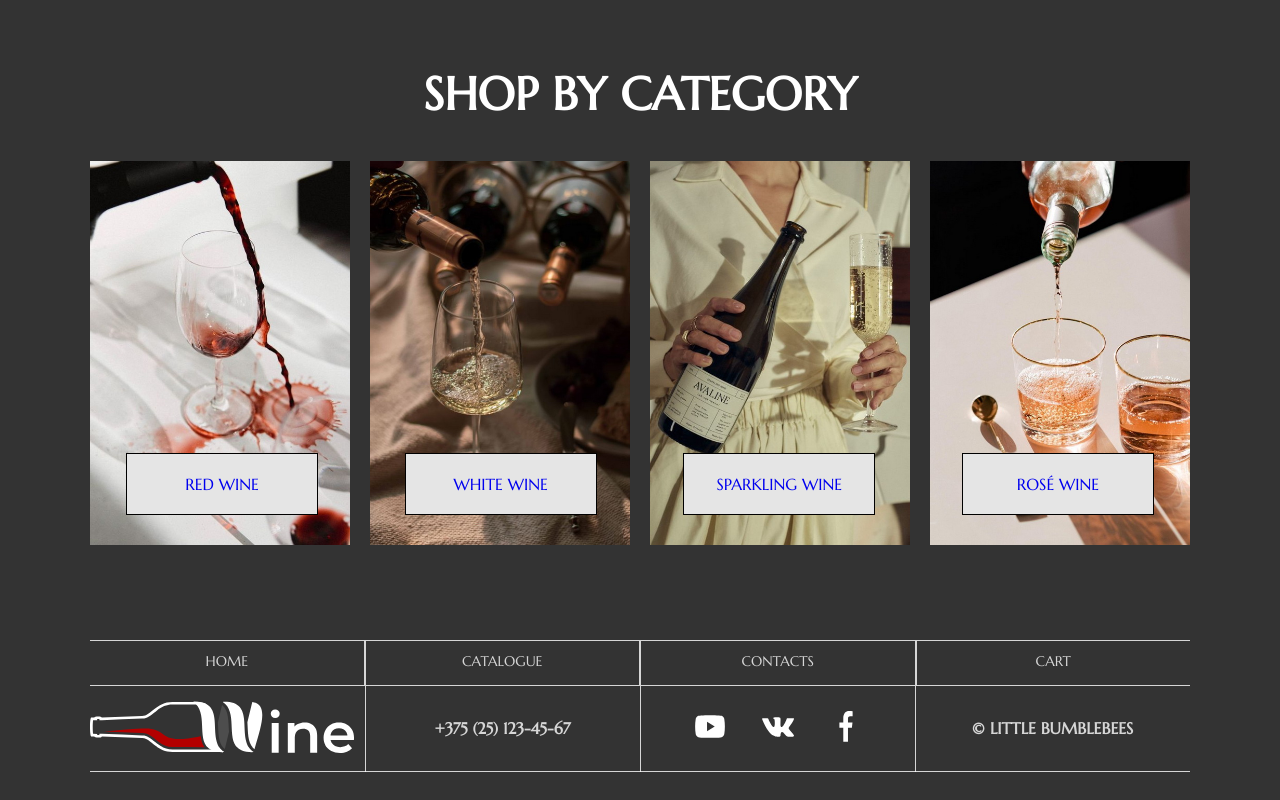
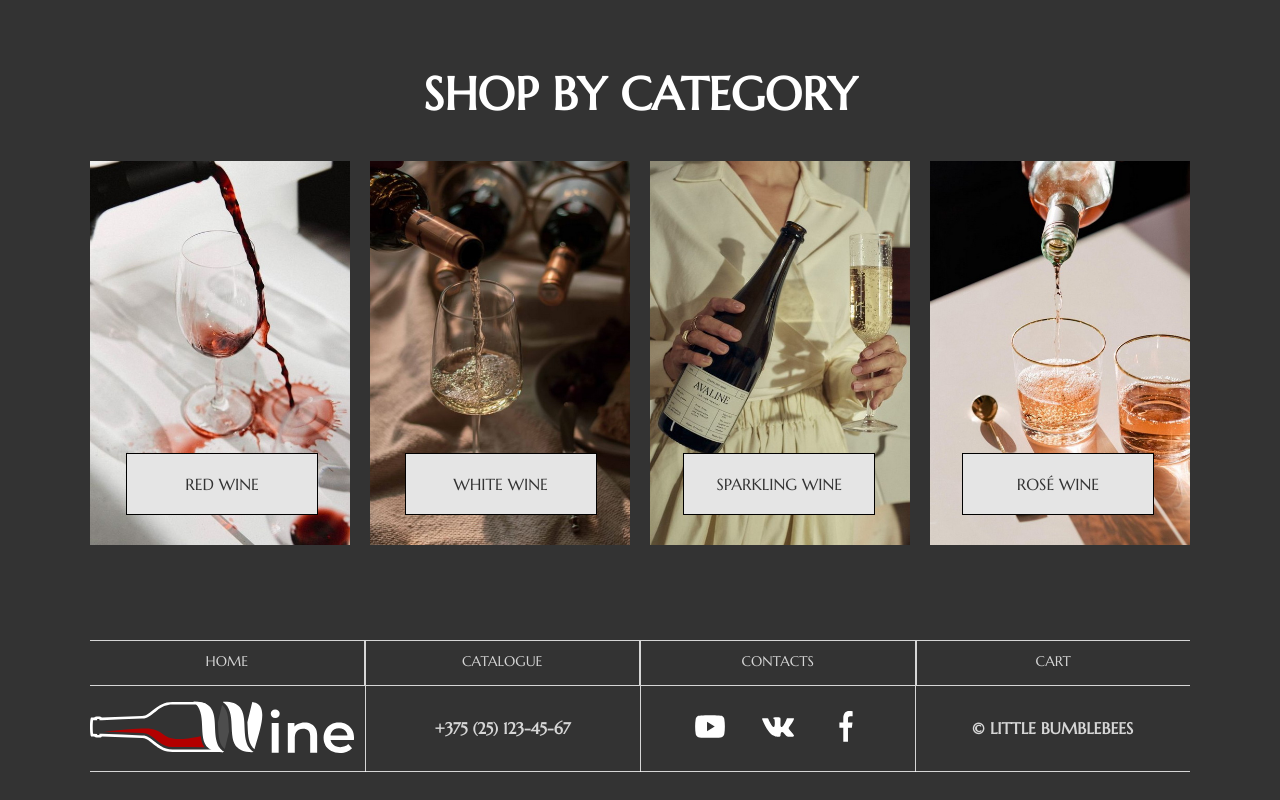
Before and after one commit to mitjasha/online-shop, a React (Create React App) app: page / in a window 1280 px wide. Shown: the part 1794-2594 px from the top of the page. Built offline with nearby package versions, Linux system fonts and the light colour scheme.

Commit message:
feat: change color of categories buttons text

```diff
--- a/src/pages/MainPage/MainPage.scss
+++ b/src/pages/MainPage/MainPage.scss
@@ -156,5 +156,6 @@
   &__button {
     width: 190px;
     height: 60px;
+    color: #333333;
   }
 }
```
